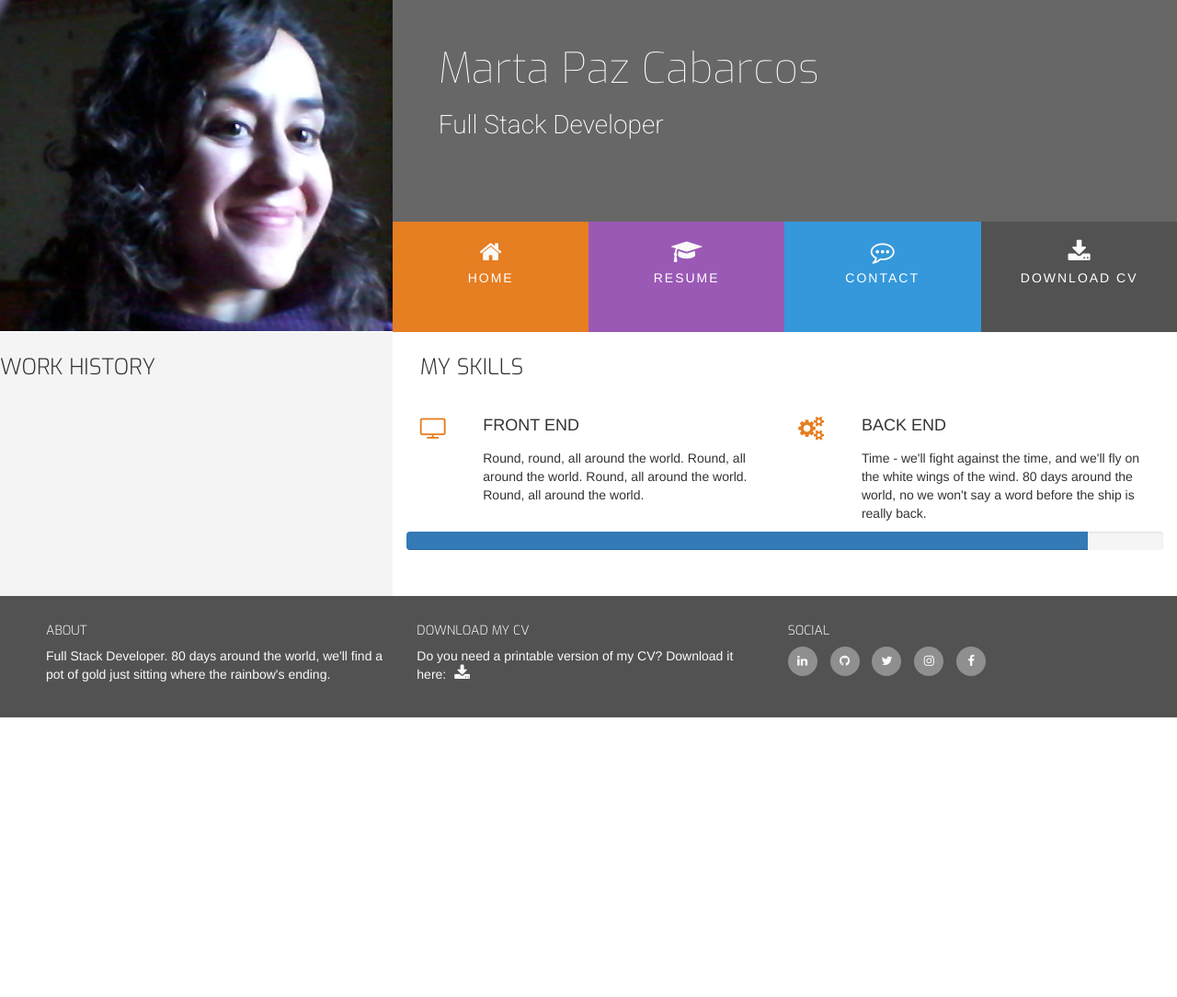
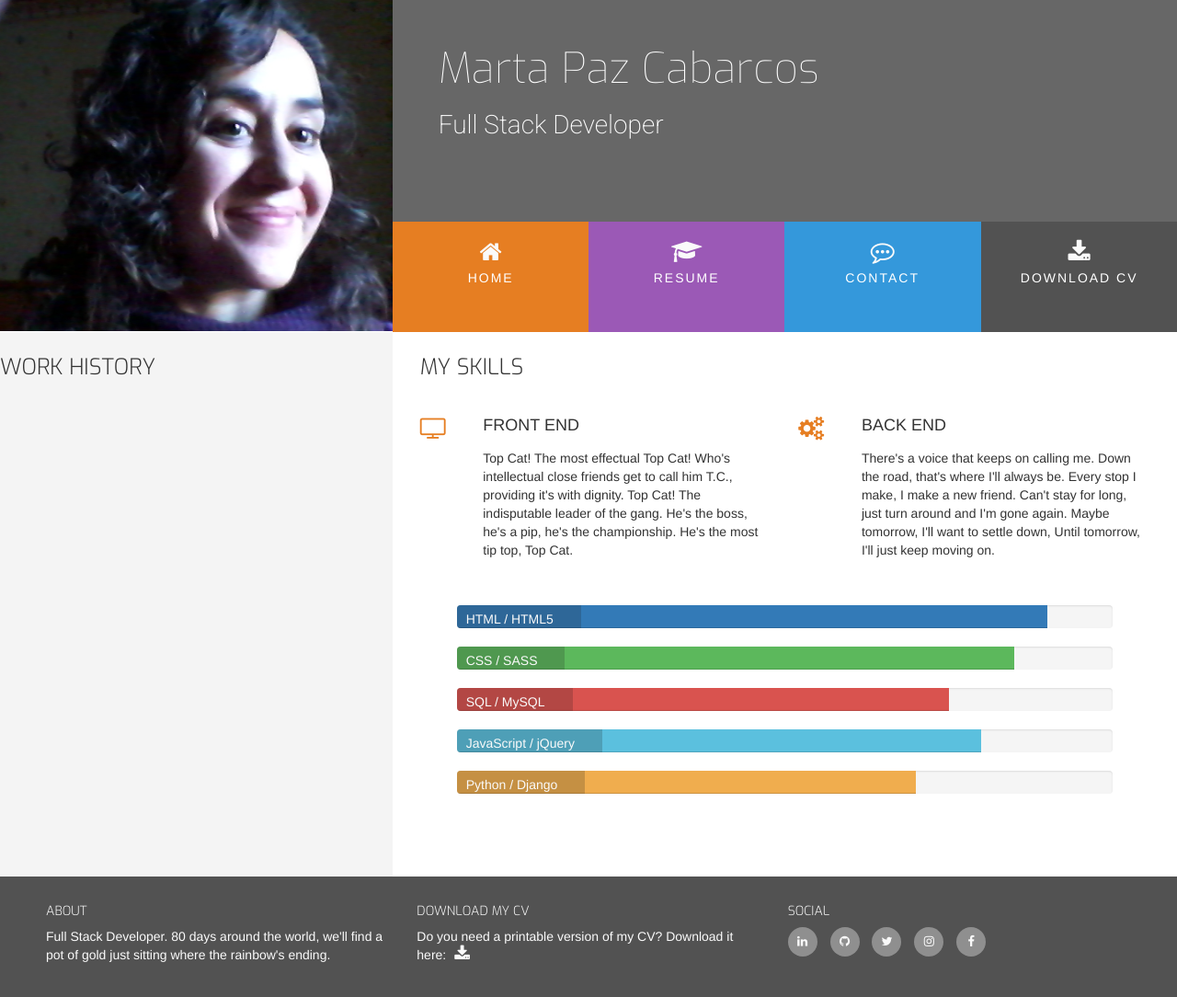
Before and after one commit to pazcm/resume, a plain HTML site: page resume.html in a window 1280 px wide. Shown: the whole page at 92% size. Before the commit the page ends 800 px from the top, so only its background shows below. Drawn offline with nearby package versions, Linux system fonts and the light colour scheme.

Commit message:
style skills section

```diff
--- a/assets/css/style.css
+++ b/assets/css/style.css
@@ -248,6 +248,26 @@ header {
     width: 60%;
 }
 
+/*-----------------------------------------Skills section--*/
+
+.progress {
+    position: relative;
+    height: 25px;
+}
+
+.progress-type {
+    position: absolute;
+    left: 0px;
+    font-weight: 400;
+    padding: 5px 30px 2px 10px;
+    color: #fafafa;
+    background-color: rgb(25, 25, 25, 0.2);
+}
+
+.progress-section {
+    margin: 40px; 20px;
+}
+
 
 
 /*-----------------------------------------Media Queries--*/
--- a/resume.html
+++ b/resume.html
@@ -69,7 +69,7 @@
                                 <div class="col-xs-10 col-sm-10">
                                     <h4 class="three-reasons-heading uppercase">Front End</h4>
                                     <p>
-                                        Round, round, all around the world. Round, all around the world. Round, all around the world. Round, all around the world.
+                                        Top Cat! The most effectual Top Cat! Who's intellectual close friends get to call him T.C., providing it's with dignity. Top Cat! The indisputable leader of the gang. He's the boss, he's a pip, he's the championship. He's the most tip top, Top Cat.
                                     </p>
                                 </div>
                             </div>
@@ -82,22 +82,45 @@
                                 <div class="col-xs-10 col-sm-10">
                                     <h4 class="three-reasons-heading uppercase">Back End</h4>
                                     <p>
-                                        Time - we'll fight against the time, and we'll fly on the white wings of the wind. 80 days around the world, no we won't say a word before the ship is really back.
+                                        There's a voice that keeps on calling me. Down the road, that's where I'll always be. Every stop I make, I make a new friend. Can't stay for long, just turn around and I'm gone again. Maybe tomorrow, I'll want to settle down, Until tomorrow, I'll just keep moving on.
                                     </p>
                                 </div>
                             </div>
                         </div>
                     </div>
-                    <div class="row">
+                    <div class="row progress-section">
                         <div class="progress">
                             <div class="progress-bar" role="progressbar" arial-valuenow="90" aria-valuemin="0" aria-valuemax="100" style="width:90%">
                                 <span class="sr-only">90% complete</span>
                             </div>
-                                <span class="progress-type">HTML/HTML5</span>
+                                <span class="progress-type">HTML / HTML5</span>
+                        </div>
+                        <div class="progress">
+                            <div class="progress-bar progress-bar-success" role="progressbar" arial-valuenow="80" aria-valuemin="0" aria-valuemax="100" style="width:85%">
+                                <span class="sr-only">85% complete</span>
                             </div>
+                                <span class="progress-type">CSS / SASS</span>
                         </div>
+                        <div class="progress">
+                            <div class="progress-bar progress-bar-danger" role="progressbar" arial-valuenow="70" aria-valuemin="0" aria-valuemax="100" style="width:75%">
+                                <span class="sr-only">75% complete</span>
+                            </div>
+                                <span class="progress-type">SQL / MySQL</span>
+                            </div>
+                        <div class="progress">
+                            <div class="progress-bar progress-bar-info" role="progressbar" arial-valuenow="70" aria-valuemin="0" aria-valuemax="100" style="width:80%">
+                                <span class="sr-only">80% complete</span>
+                            </div>
+                                <span class="progress-type">JavaScript / jQuery</span>
+                            </div>
+                        <div class="progress">
+                            <div class="progress-bar progress-bar-warning" role="progressbar" arial-valuenow="70" aria-valuemin="0" aria-valuemax="100" style="width:70%">
+                                <span class="sr-only">70% complete</span>
+                            </div>
+                                <span class="progress-type">Python / Django</span>
+                            </div>
 
-
+                    </div>
                 </div>
             </div>
         </section>
```
